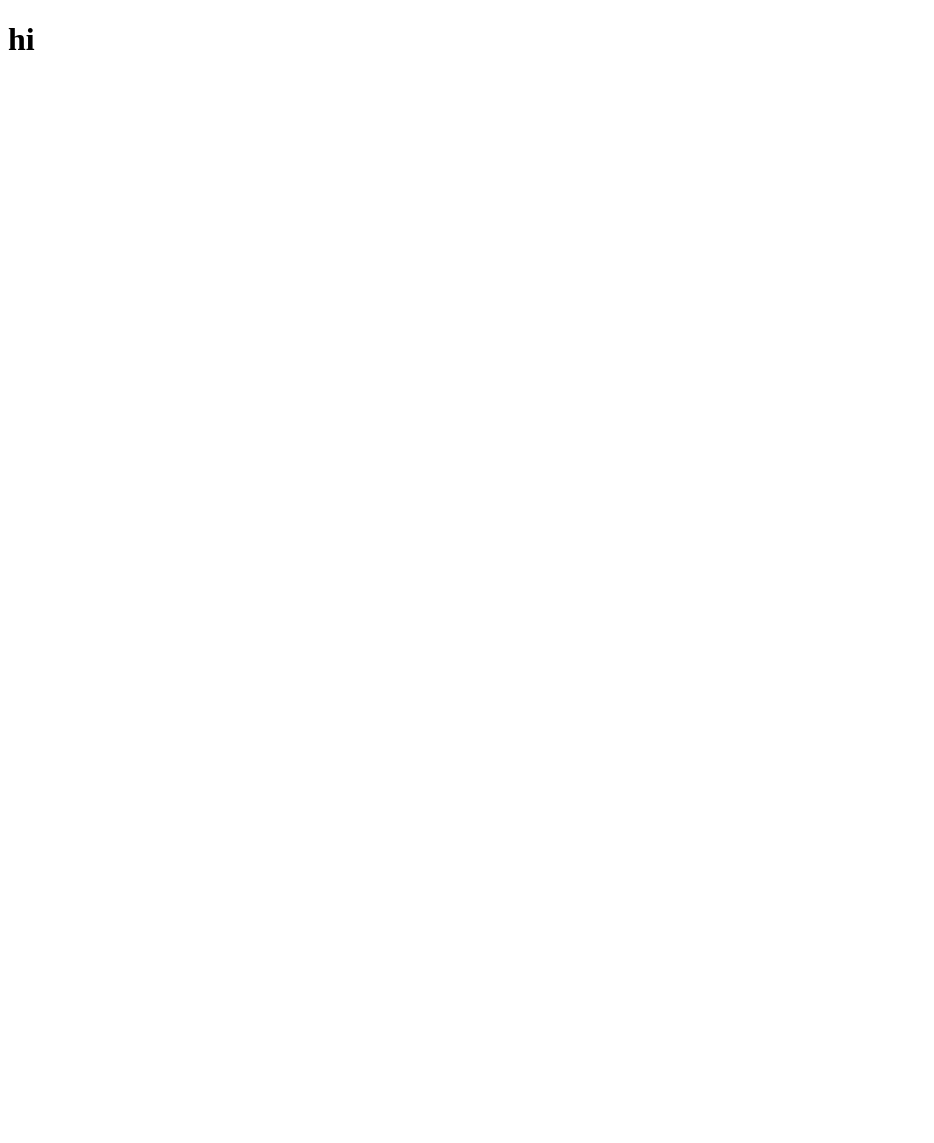
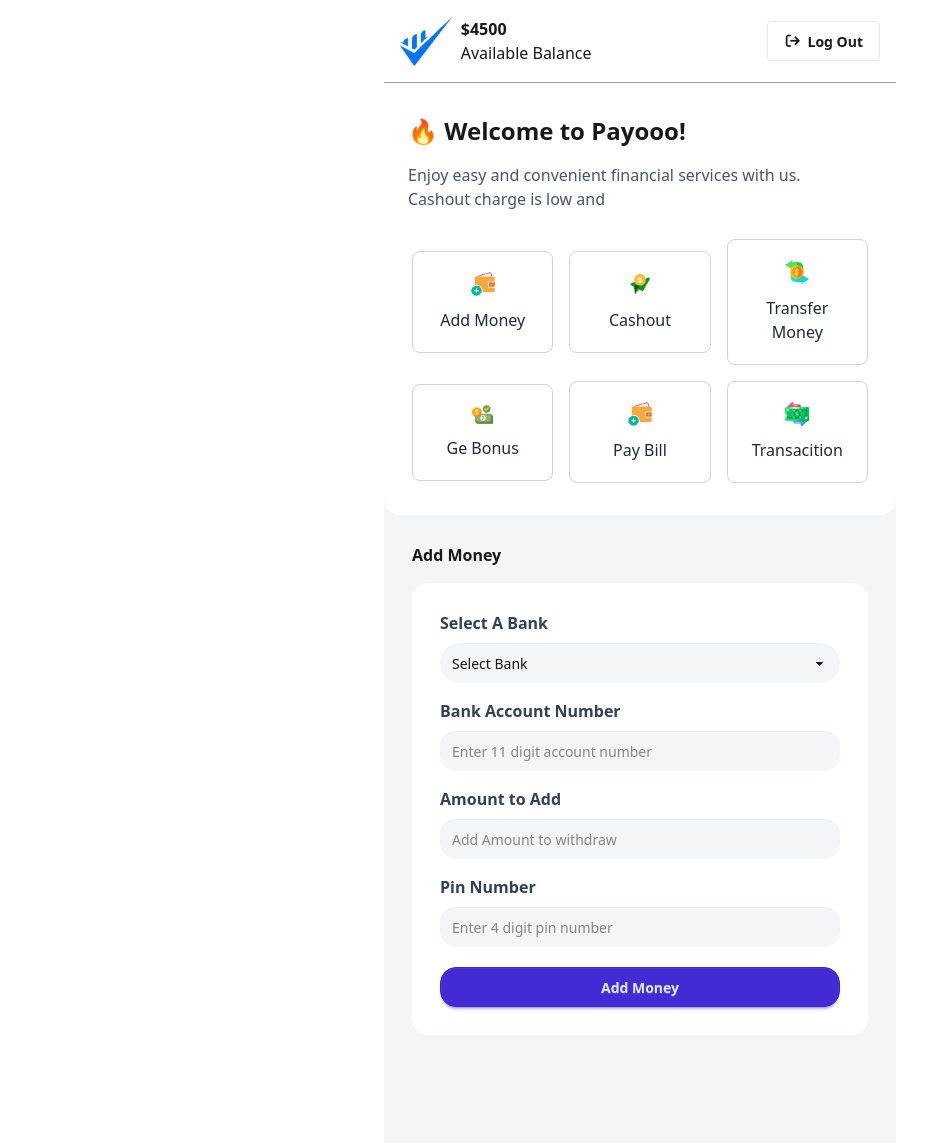
Before and after one commit to Mohammadsyedmostafa/Payoo-mobile-apps, a plain HTML site: page home.html in a window 1280 px wide. Shown: the whole page, without its empty margins (0-934 px from the left). Before the commit the page ends 800 px from the top, so only its background shows below. Drawn offline with nearby package versions, Linux system fonts and the light colour scheme.

Commit message:
added add money section

```diff
--- a/home.html
+++ b/home.html
@@ -4,8 +4,94 @@
     <meta charset="UTF-8">
     <meta name="viewport" content="width=device-width, initial-scale=1.0">
     <title>Piyoo</title>
+    <link href="https://cdn.jsdelivr.net/npm/daisyui@5" rel="stylesheet" type="text/css" />
+    <script src="https://cdn.jsdelivr.net/npm/@tailwindcss/browser@4"></script>
+    <link rel="stylesheet" href="https://cdnjs.cloudflare.com/ajax/libs/font-awesome/7.0.0/css/all.min.css" integrity="sha512-DxV+EoADOkOygM4IR9yXP8Sb2qwgidEmeqAEmDKIOfPRQZOWbXCzLC6vjbZyy0vPisbH2SyW27+ddLVCN+OMzQ==" crossorigin="anonymous" referrerpolicy="no-referrer" />
 </head>
-<body>
-    <h1>hi </h1>
+<body class="max-w-lg w-[90%] mx-auto bg-[#f4f5f6]">
+    <header class="bg-white rounded-b-2xl h-[100%]">
+        <section  class="flex justify-between items-center px-4 py-4 bg-white border-b-1 border-gray-400">
+            <div class="flex items-center gap-2 ">
+                <img src="./images/Group.png" class="h-[50px]" alt="">
+                <div>
+                    <h3 class="font-bold">$<span id="availableBalance">4500</span></h3>
+                    <p>Available Balance</p>
+                </div>
+            </div>
+            <div>
+                <button class="btn bg-white"><i class="fa-solid fa-arrow-right-from-bracket"></i> Log Out</button>
+            </div>
+        </section>
+        <section>
+            <div class="pl-6 pt-8">
+                <h2 class="font-bold text-2xl">🔥 Welcome to Payooo!</h2>
+                <p class="mt-4 text-slate-600">Enjoy easy and convenient financial services with us. <br>Cashout charge is low and </p>
+            </div>
+        </section>
+        <section class="grid grid-cols-3 gap-4 mx-7 pb-8 items-center mt-7">
+            <div class="text-center py-5 border-1 border-stone-300 rounded-lg">
+                <img src="./images/wallet1.png" class="mx-auto" alt="">
+                <h2 class="font-normal mt-3 text-slate-800"> Add Money</h2>
+            </div>
+            <div class="text-center px-3 py-5 border-1 border-stone-300 rounded-lg">
+                <img src="./images/send1.png" class="mx-auto" alt="">
+                <h2 class="font-normal mt-3 text-slate-800">Cashout</h2>
+            </div>
+            <div class="text-center px-3 py-5 border-1 border-stone-300 rounded-lg">
+                <img src="./images/money1.png" class="mx-auto" alt="">
+                <h2 class="font-normal mt-3 text-slate-800">Transfer Money</h2>
+            </div>
+            <div class="text-center px-3 py-5 border-1 border-stone-300 rounded-lg">
+                <img src="./images/bonus1.png" class="mx-auto" alt="">
+                <h2 class="font-normal mt-3 text-slate-800">Ge Bonus</h2>
+            </div>
+            <div class="text-center px-3 py-5 border-1 border-stone-300 rounded-lg">
+                <img src="./images/wallet1.png" class="mx-auto" alt="">
+                <h2 class="font-normal mt-3 text-slate-800">Pay Bill</h2>
+            </div>
+            <div class="text-center px-3 py-5 border-1 border-stone-300 rounded-lg">
+                <img src="./images/transaction1.png" class="mx-auto" alt="">
+                <h2 class="font-normal mt-3 text-slate-800">Transacition</h2>
+            </div>
+        </section>
+    </header>
+    <main class="pb-20">
+        <section class="font-bold m-7">
+            <h1>Add Money</h1>
+            <div>
+                <form action="" class="mt-4 bg-white p-7 rounded-2xl w-[100%]">
+                    <div>
+                        <label for="" class="font-semibold text-slate-700">Select A Bank</label>
+                        <br>
+                        <select id="bank" class="select mt-2 rounded-3xl bg-[#f4f5f7] font-normal border-none w-full">
+                            <option>Select Bank</option>
+                            <option>Islami Bank</option>
+                            <option>One Bank</option>
+                            <option>AB Bank</option>
+                            <option>IFIC Bank</option>
+                            <option>Jumona Bank</option>
+                        </select>
+                    </div>
+                    <div class="mt-4">
+                        <label for="" class="font-semibold text-slate-700">Bank Account Number</label>
+                        <br>
+                        <input type="text" placeholder="Enter 11 digit account number" class="input bg-[#f4f5f6] mt-2 rounded-2xl font-normal border-none w-full" id="account-number" />
+                    </div>
+                    <div class="mt-4">
+                        <label for="" class="font-semibold text-slate-700">Amount to Add</label>
+                        <br>
+                        <input type="text" placeholder="Add Amount to withdraw" class="input bg-[#f4f5f6] mt-2 rounded-2xl font-normal border-none w-full" id="add-amount" />
+                    </div>
+                    <div class="mt-4">
+                        <label for="" class="font-semibold text-slate-700">Pin Number</label>
+                        <br>
+                        <input type="text" placeholder="Enter 4 digit pin number" class="input bg-[#f4f5f6] mt-2 rounded-2xl font-normal border-none w-full" id="pin-number" />
+                    </div>
+                    <button class="btn btn-primary mt-5 w-full rounded-2xl" id="add-money-btn">Add Money</button>
+                </form>
+            </div>
+        </section>
+    </main>
+    <script src="./javascript/home.js"></script>
 </body>
 </html>
--- /dev/null
+++ b/javascript/home.js
@@ -0,0 +1,30 @@
+const pin = 1234
+
+document.getElementById('add-money-btn').addEventListener('click', function(e){
+    e.preventDefault()
+    const bank = document.getElementById('bank').value
+
+    const accountNumber = document.getElementById('account-number').value
+
+    const addAmount = parseInt(document.getElementById('add-amount').value)
+
+    const pinNumber = document.getElementById('pin-number').value
+    console.log(bank,accountNumber,addAmount,pinNumber)
+
+    const availableBalance = parseInt(document.getElementById('availableBalance').innerText)
+    console.log(availableBalance)
+
+    if(accountNumber.length <11){
+        alert("Please Valite Account Number")
+        return;
+    }
+
+    if(pinNumber !== pin){
+        alert("Invalit Your Pin")
+        return;
+    }
+
+    const totalAvailableBalance = addAmount + availableBalance
+
+    document.getElementById('availableBalance').innerText = totalAvailableBalance
+})
```
